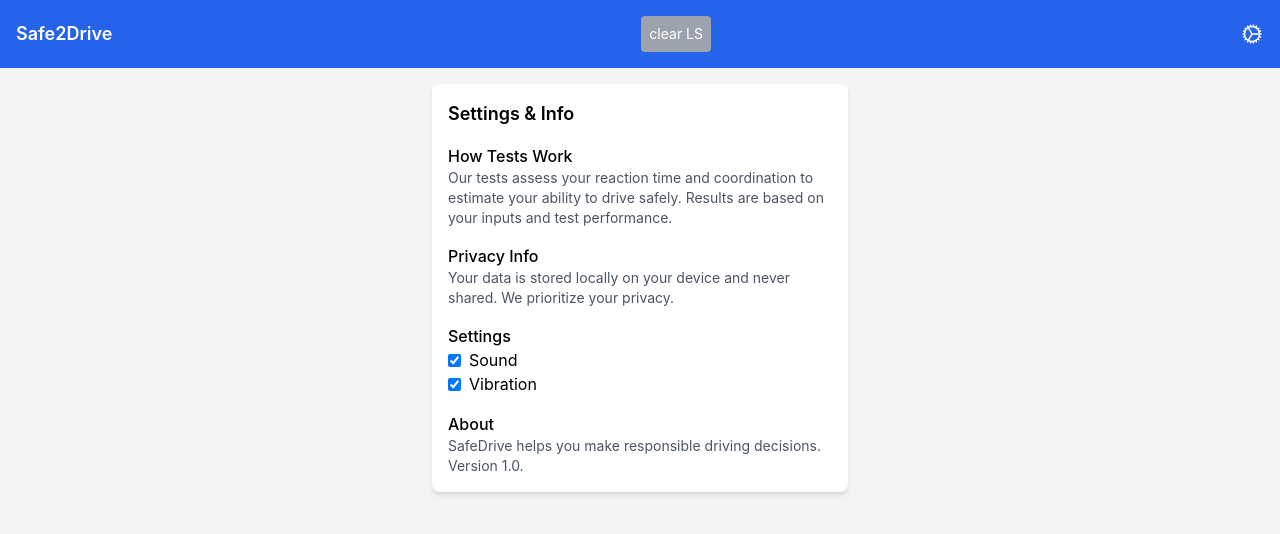
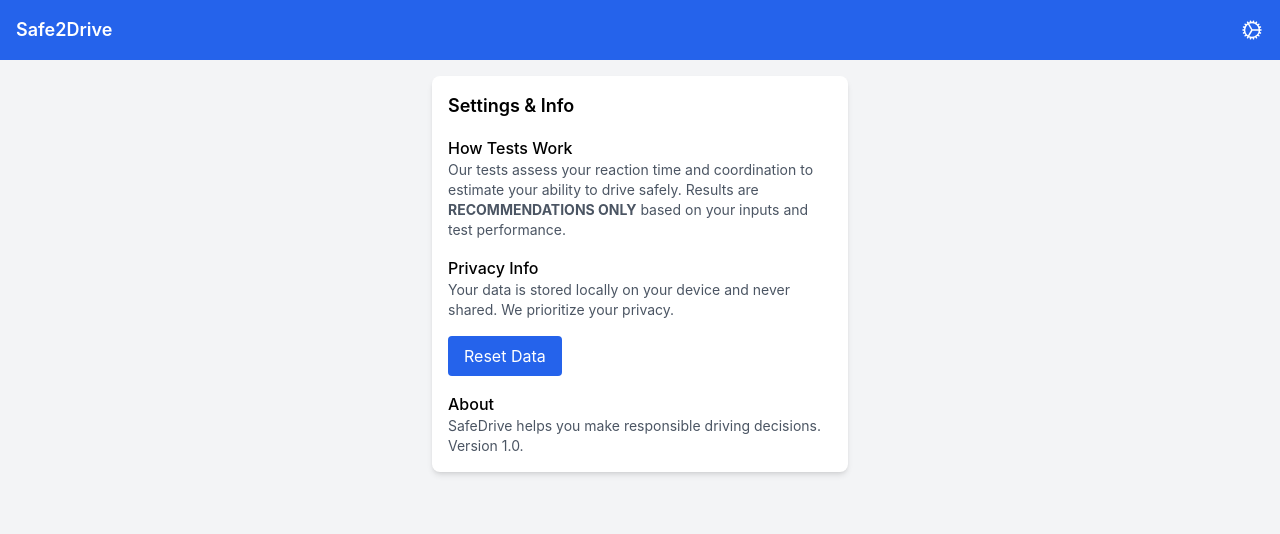
Before and after one commit to Happ-AB/safe2drive, a React (Vite) app: page /settings in a window 1280 px wide. Shown: the top 534 px of the page. Built offline with nearby package versions, Linux system fonts and the light colour scheme.

Commit message:
updated settings
reduced reaction time limit to 1000ms

```diff
--- a/src/components/Navbar.tsx
+++ b/src/components/Navbar.tsx
@@ -1,6 +1,5 @@
 import { Link } from "react-router-dom";
 import { CogIcon } from "@heroicons/react/24/outline";
-import { clearLocalStorage } from "../hooks/useLocalStorage";
 
 export default function Navbar() {
   return (
@@ -8,14 +7,6 @@ export default function Navbar() {
       <h1 className="text-white text-lg font-semibold">
         <Link to="/">Safe2Drive</Link>
       </h1>
-      {process.env.NODE_ENV === "development" && (
-        <button
-          className="text-white bg-gray-400 p-2 rounded"
-          onClick={clearLocalStorage}
-        >
-          <div className="text-sm">clear LS</div>
-        </button>
-      )}
       <Link to="/settings">
         <CogIcon className="h-6 w-6 text-white" />
       </Link>
--- a/src/components/SettingsInfo.tsx
+++ b/src/components/SettingsInfo.tsx
@@ -1,9 +1,10 @@
-import { useState } from "react";
+import { clearLocalStorage } from "../hooks/useLocalStorage";
 
 export default function SettingsInfo() {
-  const [soundEnabled, setSoundEnabled] = useState(true);
-  const [vibrationEnabled, setVibrationEnabled] = useState(true);
-
+  const handleResetData = () => {
+    clearLocalStorage();
+    window.location.href = "/";
+  };
   return (
     <div className="p-4 bg-white rounded-lg shadow-md">
       <h2 className="text-lg font-semibold mb-4">Settings & Info</h2>
@@ -11,8 +12,9 @@ export default function SettingsInfo() {
         <h3 className="font-medium">How Tests Work</h3>
         <p className="text-sm text-gray-600">
           Our tests assess your reaction time and coordination to estimate your
-          ability to drive safely. Results are based on your inputs and test
-          performance.
+          ability to drive safely. Results are{" "}
+          <span className="font-bold">RECOMMENDATIONS ONLY</span> based on your
+          inputs and test performance.
         </p>
       </div>
       <div className="mb-4">
@@ -23,23 +25,12 @@ export default function SettingsInfo() {
         </p>
       </div>
       <div className="mb-4">
-        <h3 className="font-medium">Settings</h3>
-        <label className="flex items-center gap-2">
-          <input
-            type="checkbox"
-            checked={soundEnabled}
-            onChange={() => setSoundEnabled(!soundEnabled)}
-          />
-          Sound
-        </label>
-        <label className="flex items-center gap-2">
-          <input
-            type="checkbox"
-            checked={vibrationEnabled}
-            onChange={() => setVibrationEnabled(!vibrationEnabled)}
-          />
-          Vibration
-        </label>
+        <button
+          className="bg-blue-600 text-white py-2 px-4 rounded"
+          onClick={handleResetData}
+        >
+          Reset Data
+        </button>
       </div>
       <div>
         <h3 className="font-medium">About</h3>
--- a/src/hooks/useTestLogic.ts
+++ b/src/hooks/useTestLogic.ts
@@ -4,7 +4,7 @@ export function useTestLogic() {
   const evaluateTest = (reactionTimes: number[]): TestResult => {
     const averageTime =
       reactionTimes.reduce((sum, time) => sum + time, 0) / reactionTimes.length;
-    const passed = averageTime < 1500; // Pass/fail condition
+    const passed = averageTime < 1000; // Pass/fail condition
     return {
       passed,
       retryAvailable: !passed,
```
